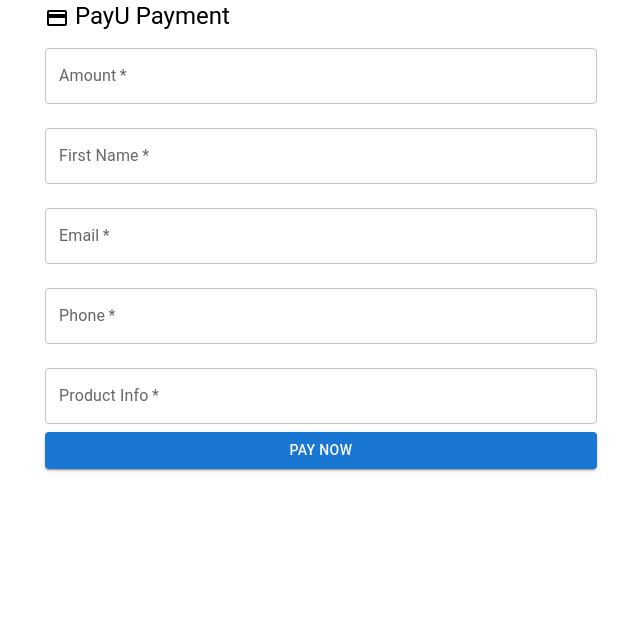
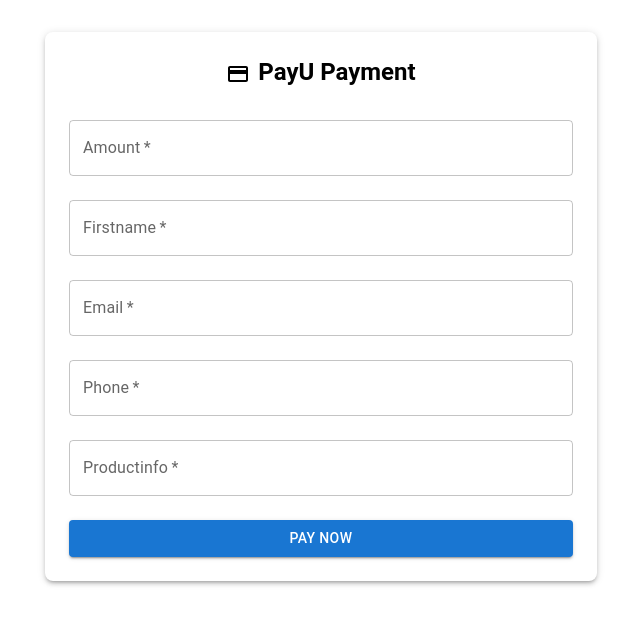
Before and after one commit to hasanRaza06/wallet-application, a React (Vite) app in the folder frontend/: page /payment in a window 1280 px wide. Shown: the top 624 px of the page, without its empty margins (319-959 px from the left). Built offline with nearby package versions, Linux system fonts and the light colour scheme.

Commit message:
payU integerated

```diff
--- a/frontend/src/components/payments/Failure.jsx
+++ b/frontend/src/components/payments/Failure.jsx
@@ -1,25 +1,31 @@
-// FailurePage.jsx
-import { useEffect } from 'react';
-import { useNavigate, useLocation } from 'react-router-dom';
+import { useEffect } from "react";
+import { useNavigate, useLocation } from "react-router-dom";
+import { Container, Typography, Box, CircularProgress } from "@mui/material";
 
 const Failure = () => {
   const navigate = useNavigate();
   const location = useLocation();
+  const errorMessage = location.state?.error || "An unknown error occurred";
 
   useEffect(() => {
-    const timer = setTimeout(() => {
-      navigate('/');
-    }, 5000); // Redirect to home after 5 seconds
-
+    const timer = setTimeout(() => navigate("/"), 5000);
     return () => clearTimeout(timer);
   }, [navigate]);
 
   return (
-    <div className="flex flex-col items-center justify-center h-screen">
-      <h1 className="text-3xl font-bold text-red-600 mb-4">Payment Failed!</h1>
-      <p className="text-lg mb-6">{location.state?.error || 'Unknown error occurred'}</p>
-      <p className="text-gray-600">You will be redirected to home page shortly...</p>
-    </div>
+    <Container sx={{ display: "flex", flexDirection: "column", alignItems: "center", justifyContent: "center", height: "100vh" }}>
+      <Box sx={{ textAlign: "center", padding: 4, borderRadius: 2, boxShadow: 3 }}>
+        <Typography variant="h4" color="error.main" fontWeight="bold">
+          Payment Failed!
+        </Typography>
+        <Typography variant="h6" mt={2} color="text.secondary">
+          {errorMessage}
+        </Typography>
+        <Typography variant="body1" color="textSecondary" mt={3}>
+          You will be redirected to the home page shortly...
+        </Typography>
+      </Box>
+    </Container>
   );
 };
 
--- a/frontend/src/components/payments/PaymenetForm.jsx
+++ b/frontend/src/components/payments/PaymenetForm.jsx
@@ -16,16 +16,18 @@
   const navigate = useNavigate();
   const location = useLocation();
 
-  // Verify payment only if txnid exists in location.state
   useEffect(() => {
-    if (!location.state?.txnid) return;
+    if (location.state?.txnid) {
+      verifyPayment(location.state.txnid);
+    }
+  }, [location.state]);
 
-    const verifyPayment = async () => {
+  const verifyPayment = async (txnid) => {
     setLoading(true);
     try {
       const response = await axios.post(
         "https://wallet-application-iglo.onrender.com/api/payment/verify",
-          { txnid: location.state.txnid }
+        { txnid }
       );
 
       if (response.data.success) {
@@ -42,23 +44,17 @@
         });
       }
     } catch (error) {
-        navigate("/payment/failure", {
-          state: { error: "Verification error" },
-        });
+      console.error("Payment verification error:", error);
+      navigate("/payment/failure", { state: { error: "Verification error" } });
     } finally {
       setLoading(false);
     }
   };
 
-    verifyPayment();
-  }, [location.state, navigate]);
-
-  // Handle form input changes
   const handleChange = (e) => {
-    setFormData({ ...formData, [e.target.name]: e.target.value });
+    setFormData((prev) => ({ ...prev, [e.target.name]: e.target.value }));
   };
 
-  // Handle payment submission
   const handleSubmit = async (e) => {
     e.preventDefault();
     setLoading(true);
@@ -69,13 +65,14 @@
       );
 
       if (data.success) {
-        // Redirect with txnid in location.state instead of URL
-        navigate("/payment", {
-          state: { txnid: data.paymentData.txnid },
-        });
+        localStorage.setItem(
+          "pendingPayment",
+          JSON.stringify({ txnid: data.paymentData.txnid, timestamp: Date.now() })
+        );
+        await verifyPayment(data.paymentData.txnid);
       }
     } catch (error) {
-      console.error("Payment Error:", error.response?.data?.message || error.message);
+      console.error("Payment error:", error);
       alert(error.response?.data?.message || "Payment failed. Please try again.");
     } finally {
       setLoading(false);
@@ -83,71 +80,26 @@
   };
 
   return (
-    <Container maxWidth="sm" className="mt-10">
-      <Box className="bg-white p-6 rounded-xl shadow-md">
-        <Typography
-          variant="h5"
-          className="text-center mb-4 font-bold flex items-center justify-center"
-        >
-          <Payment className="mr-2" /> PayU Payment
+    <Container maxWidth="sm" sx={{ marginTop: 4 }}>
+      <Box sx={{ backgroundColor: "white", padding: 3, borderRadius: 2, boxShadow: 3 }}>
+        <Typography variant="h5" align="center" fontWeight="bold" mb={2}>
+          <Payment sx={{ verticalAlign: "middle", marginRight: 1 }} />
+          PayU Payment
         </Typography>
         <form onSubmit={handleSubmit}>
+          {["amount", "firstname", "email", "phone", "productinfo"].map((field) => (
             <TextField
+              key={field}
               fullWidth
               margin="normal"
-            label="Amount"
-            name="amount"
-            value={formData.amount}
+              label={field.charAt(0).toUpperCase() + field.slice(1)}
+              name={field}
+              value={formData[field]}
               onChange={handleChange}
               required
             />
-          <TextField
-            fullWidth
-            margin="normal"
-            label="First Name"
-            name="firstname"
-            value={formData.firstname}
-            onChange={handleChange}
-            required
-          />
-          <TextField
-            fullWidth
-            margin="normal"
-            label="Email"
-            name="email"
-            type="email"
-            value={formData.email}
-            onChange={handleChange}
-            required
-          />
-          <TextField
-            fullWidth
-            margin="normal"
-            label="Phone"
-            name="phone"
-            type="tel"
-            value={formData.phone}
-            onChange={handleChange}
-            required
-          />
-          <TextField
-            fullWidth
-            margin="normal"
-            label="Product Info"
-            name="productinfo"
-            value={formData.productinfo}
-            onChange={handleChange}
-            required
-          />
-
-          <Button
-            type="submit"
-            variant="contained"
-            color="primary"
-            fullWidth
-            className="mt-4"
-            disabled={loading}
-          >
+          ))}
+          <Button type="submit" variant="contained" color="primary" fullWidth sx={{ mt: 2 }} disabled={loading}>
             {loading ? "Processing..." : "Pay Now"}
           </Button>
         </form>
--- a/frontend/src/components/payments/Success.jsx
+++ b/frontend/src/components/payments/Success.jsx
@@ -1,31 +1,45 @@
-// SuccessPage.jsx
-import { useEffect } from 'react';
-import { useNavigate, useLocation } from 'react-router-dom';
+import { useEffect } from "react";
+import { useNavigate, useLocation } from "react-router-dom";
+import { Container, Typography, Box, CircularProgress } from "@mui/material";
 
 const Success = () => {
   const navigate = useNavigate();
   const location = useLocation();
+  const { txnid, amount } = location.state || {};
 
   useEffect(() => {
-    if (!location.state?.txnid) {
-      navigate('/');
+    if (!txnid) {
+      navigate("/");
       return;
     }
+    const timer = setTimeout(() => navigate("/"), 5000);
+    return () => clearTimeout(timer);
+  }, [txnid, navigate]);
 
-    const timer = setTimeout(() => {
-      navigate('/');
-    }, 5000); // Redirect to home after 5 seconds
-
-    return () => clearTimeout(timer);
-  }, [navigate, location.state]);
+  if (!txnid) {
+    return (
+      <Container sx={{ display: "flex", flexDirection: "column", alignItems: "center", justifyContent: "center", height: "100vh" }}>
+        <CircularProgress />
+        <Typography variant="h6" mt={2}>
+          Redirecting...
+        </Typography>
+      </Container>
+    );
+  }
 
   return (
-    <div className="flex flex-col items-center justify-center h-screen">
-      <h1 className="text-3xl font-bold text-green-600 mb-4">Payment Successful!</h1>
-      <p className="text-lg mb-2">Transaction ID: {location.state?.txnid}</p>
-      <p className="text-lg mb-6">Amount: ₹{location.state?.amount}</p>
-      <p className="text-gray-600">You will be redirected to home page shortly...</p>
-    </div>
+    <Container sx={{ display: "flex", flexDirection: "column", alignItems: "center", justifyContent: "center", height: "100vh" }}>
+      <Box sx={{ textAlign: "center", padding: 4, borderRadius: 2, boxShadow: 3 }}>
+        <Typography variant="h4" color="success.main" fontWeight="bold">
+          Payment Successful!
+        </Typography>
+        <Typography variant="h6" mt={2}>Transaction ID: {txnid}</Typography>
+        <Typography variant="h6" mt={1}>Amount: ₹{amount}</Typography>
+        <Typography variant="body1" color="textSecondary" mt={3}>
+          You will be redirected to the home page shortly...
+        </Typography>
+      </Box>
+    </Container>
   );
 };
 
```
Lines whose indentation alone changed are shown as unchanged.
